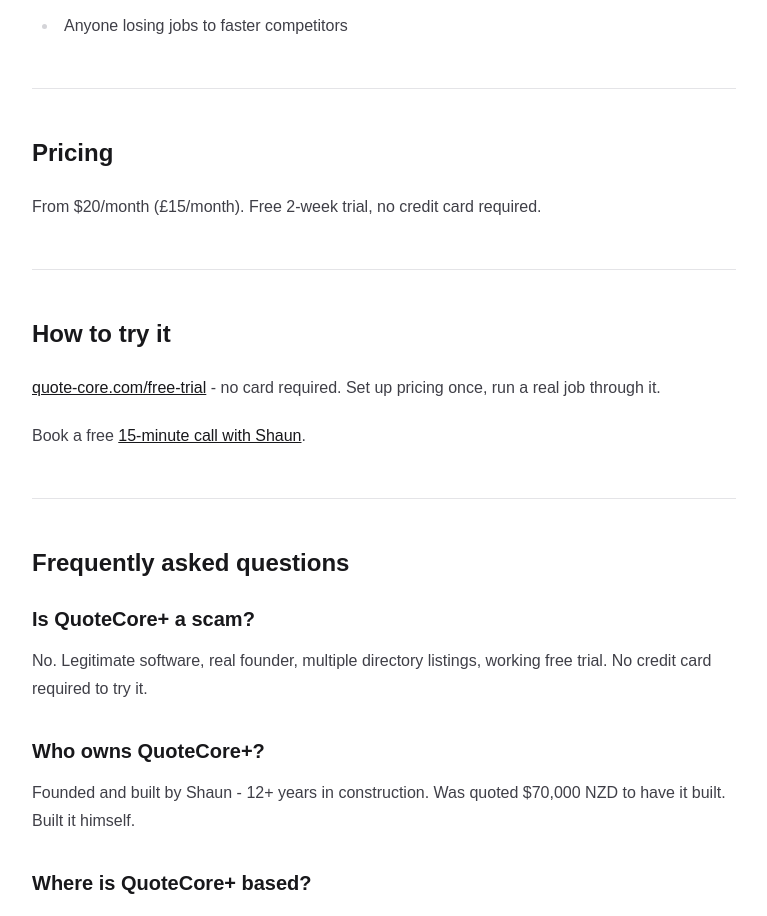
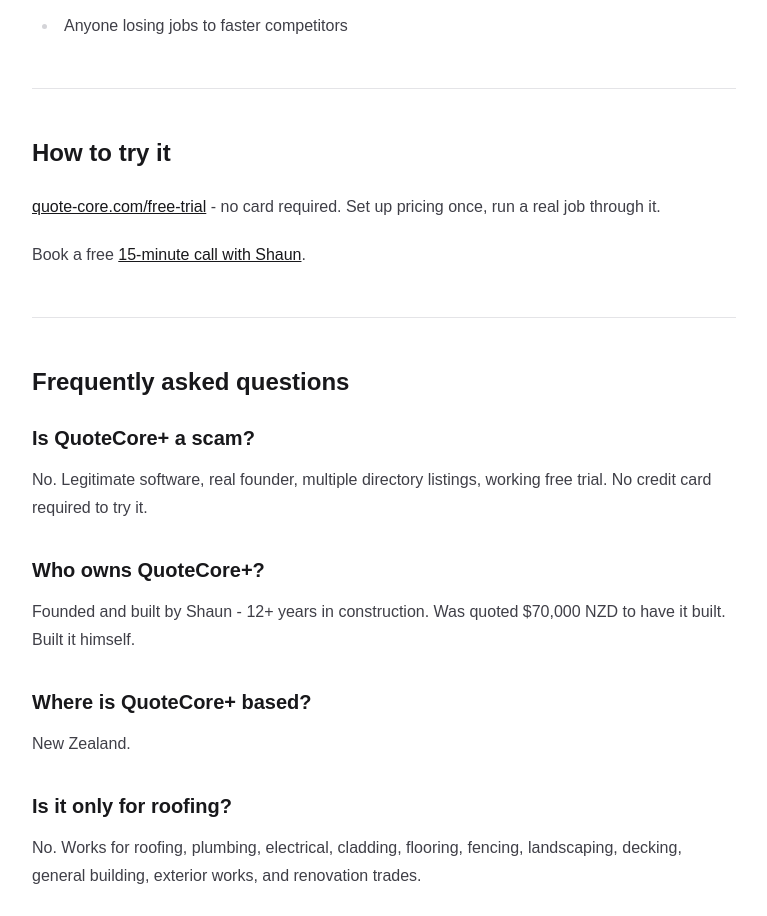
Before and after one commit to barrytheai/quotecore, a Next.js app: page /blog/quotecore-plus-reviews in a window 1280 px wide. Shown: the part 2820-3736 px from the top of the page, without its empty margins (256-1023 px from the left). Built offline with nearby package versions, Linux system fonts and the light colour scheme.

Commit message:
fix: remove pricing from blog post 5 reviews

```diff
--- a/app/blog/[slug]/content/quotecore-plus-reviews.tsx
+++ b/app/blog/[slug]/content/quotecore-plus-reviews.tsx
@@ -74,11 +74,6 @@ export default function Post() {
 
       <hr />
 
-      <h2>Pricing</h2>
-      <p>From $20/month (£15/month). Free 2-week trial, no credit card required.</p>
-
-      <hr />
-
       <h2>How to try it</h2>
       <p><a href="/free-trial">quote-core.com/free-trial</a> - no card required. Set up pricing once, run a real job through it.</p>
       <p>Book a free <a href="https://calendly.com/quote-core-info/15-minute-meeting" target="_blank" rel="noopener noreferrer">15-minute call with Shaun</a>.</p>
```
